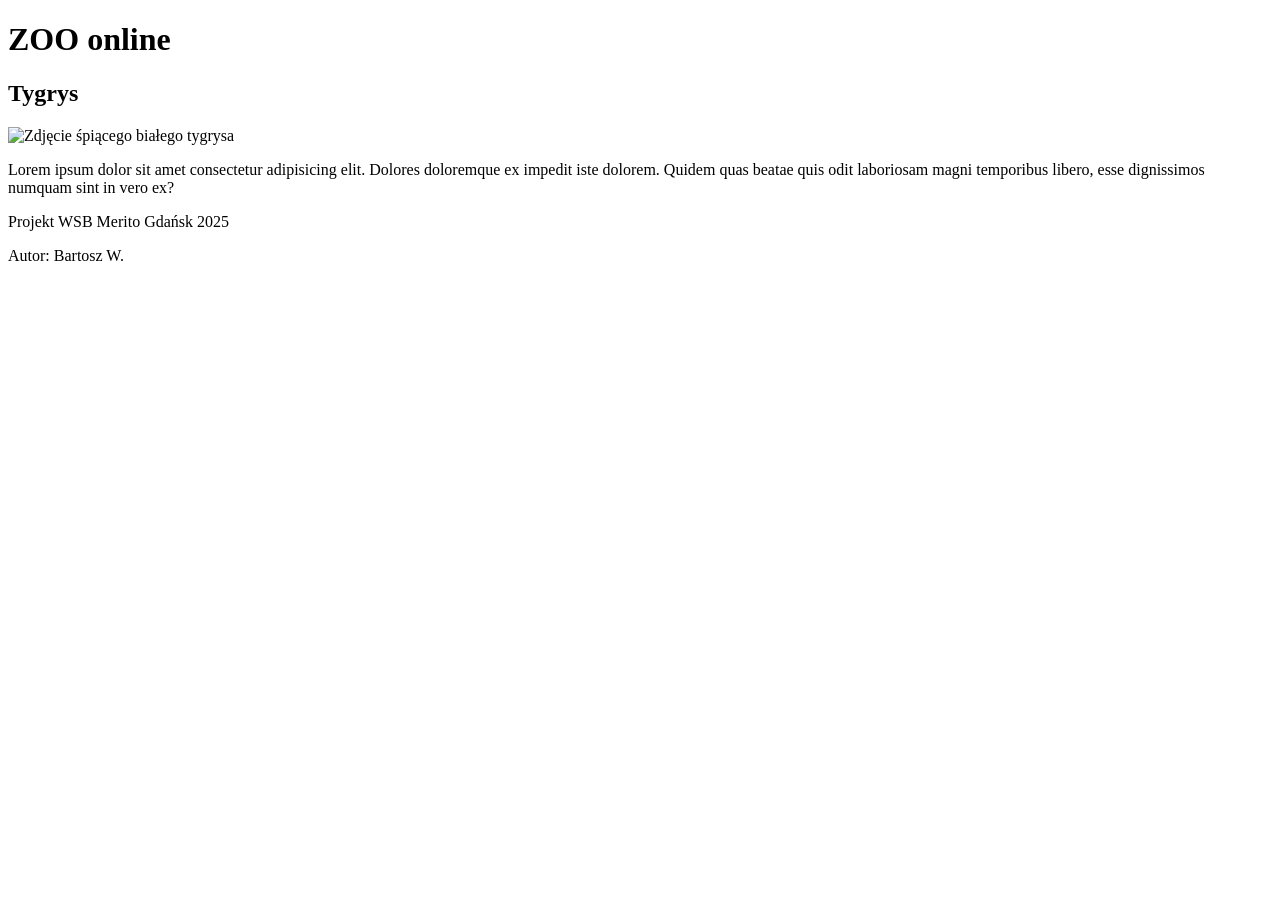
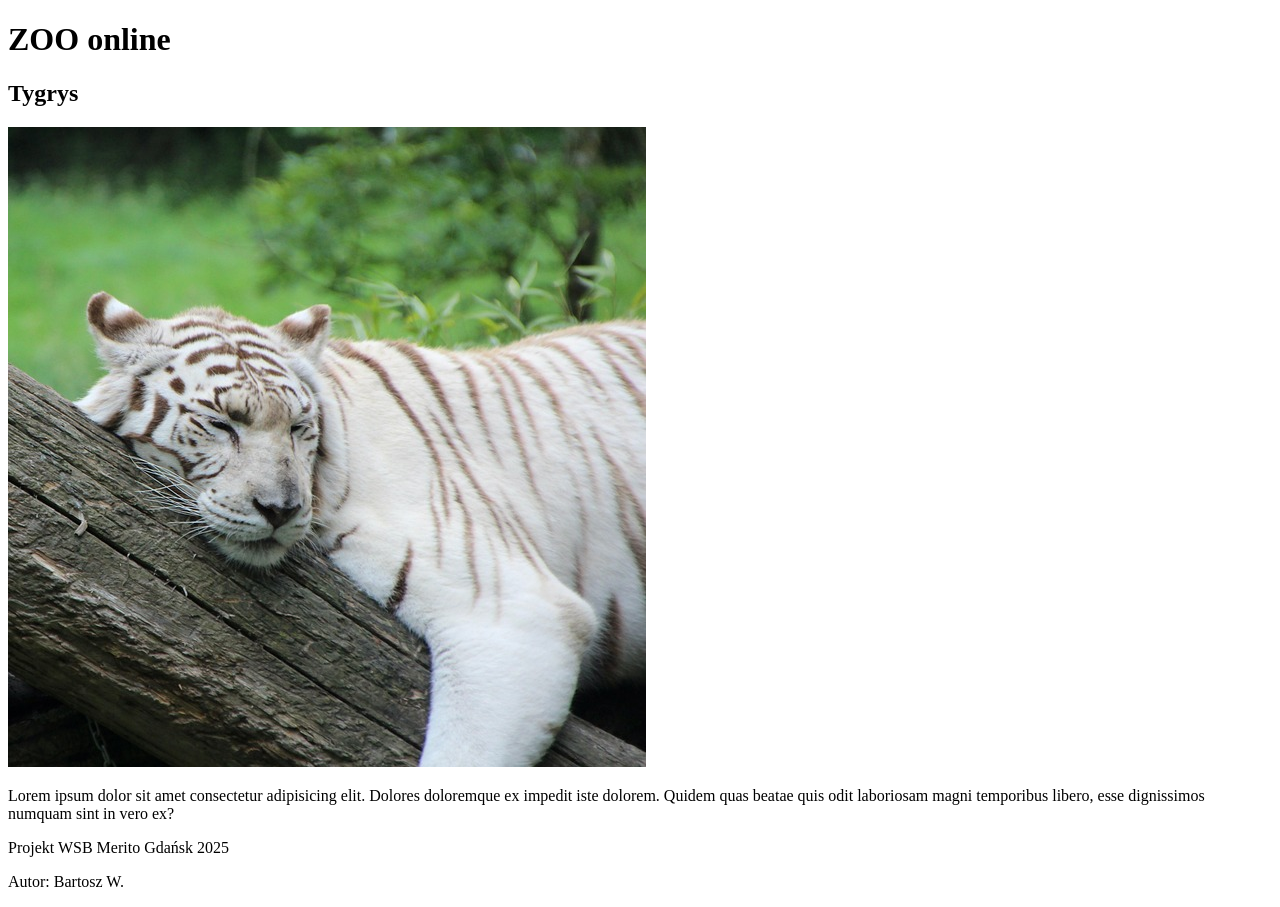
Before and after one commit to BartoszMerito/WSB-projekt, a plain HTML site: page index.html in a window 1280 px wide. Before the commit the page ends 800 px from the top, so only its background shows below. Drawn offline with Linux system fonts and the light colour scheme.

Commit message:
poprawienie zdjęcia tygrysa

```diff
--- a/index.html
+++ b/index.html
@@ -12,7 +12,7 @@
     <main>
         <section>
             <h2>Tygrys</h2>
-            <img src="tygrys.jpg" alt="Zdjęcie śpiącego białego tygrysa">
+            <img src="img/tygrys.jpg" alt="Zdjęcie śpiącego białego tygrysa">
             <p>Lorem ipsum dolor sit amet consectetur adipisicing elit. Dolores doloremque ex impedit iste dolorem. Quidem quas beatae quis odit laboriosam magni temporibus libero, esse dignissimos numquam sint in vero ex?</p>
         </section>
     </main>
```
